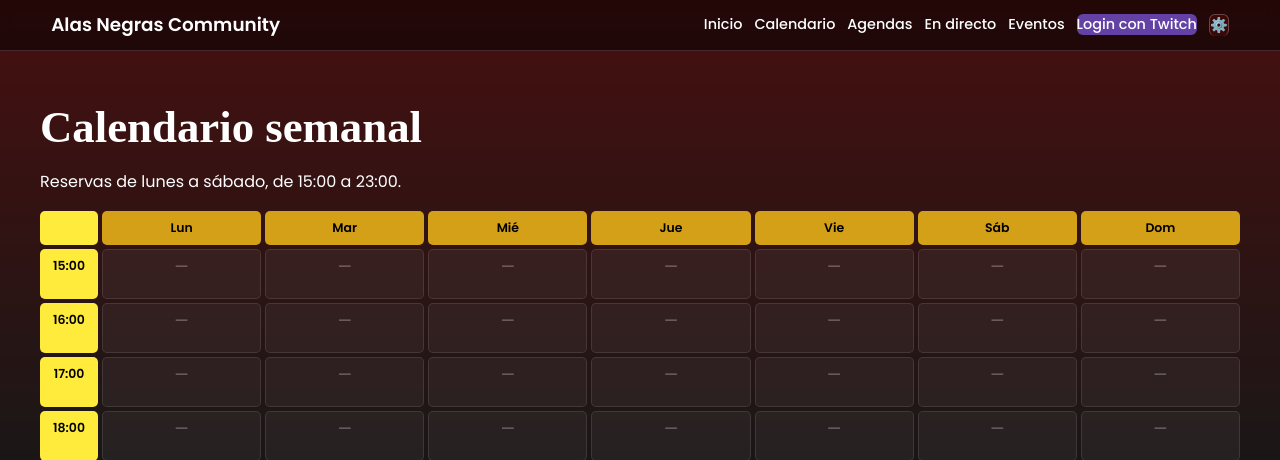
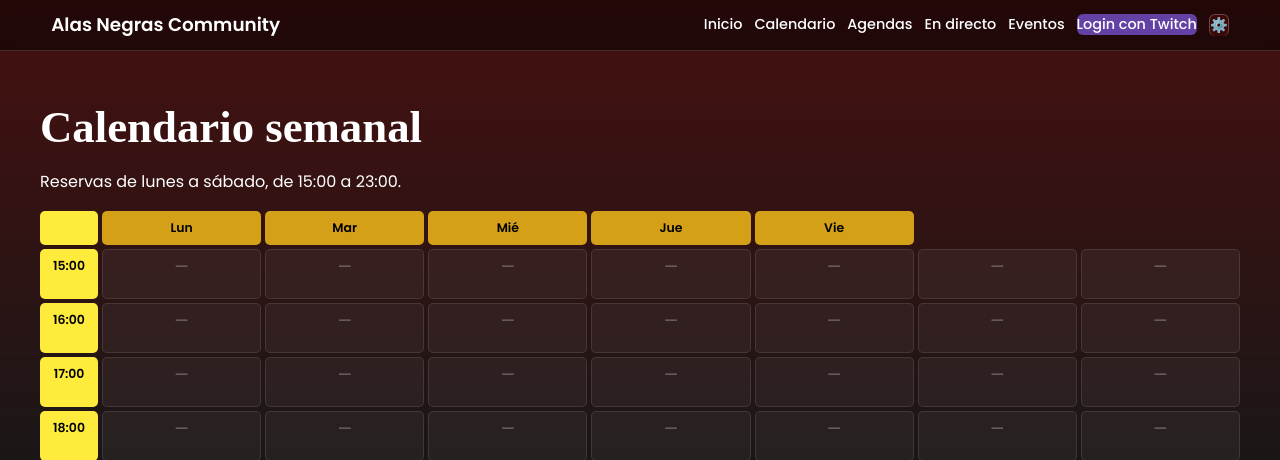
Before and after one commit to lavendertyrande-ai/alasnegras, a Flask app: page /calendario in a window 1280 px wide. Shown: the part 301-761 px from the top of the page. Run offline with Flask 3, Linux system fonts and the light colour scheme; data comes from the database, SQL or seed files in the repository; data that the repository does not hold is empty; some web fonts are replaced.

Commit message:
calendario solo lunes a viernes

```diff
--- a/main.py
+++ b/main.py
@@ -193,7 +193,7 @@ def get_or_create_user_by_login(login: str) -> TwitchUser | None:
 
 def generar_slots_agenda_base():
     with app.app_context():
-        for dia in range(0, 6):          # lunes–sábado
+        for dia in range(0, 5):          # lunes–viernes
             for hora in range(15, 24):   # 15:00–23:00
                 inicio = time(hora, 0)
                 fin    = time((hora + 1) % 24, 0)
--- a/templates/agendas.html
+++ b/templates/agendas.html
@@ -14,7 +14,7 @@
     <!-- Encabezado de días -->
     <div class="agenda-fila encabezado">
         <div class="agenda-hora-col"></div>
-        {% for dia in ["Lun","Mar","Mié","Jue","Vie","Sáb"] %}
+        {% for dia in ["Lun","Mar","Mié","Jue","Vie"] %}
             <div class="agenda-dia-col">{{ dia }}</div>
         {% endfor %}
     </div>
--- a/templates/calendario.html
+++ b/templates/calendario.html
@@ -14,7 +14,7 @@
     <!-- Encabezado -->
     <div class="fila encabezado">
         <div class="hora-col"></div>
-        {% for dia in ["Lun","Mar","Mié","Jue","Vie","Sáb","Dom"] %}
+        {% for dia in ["Lun","Mar","Mié","Jue","Vie"] %}
             <div class="dia-col">{{ dia }}</div>
         {% endfor %}
     </div>
```
